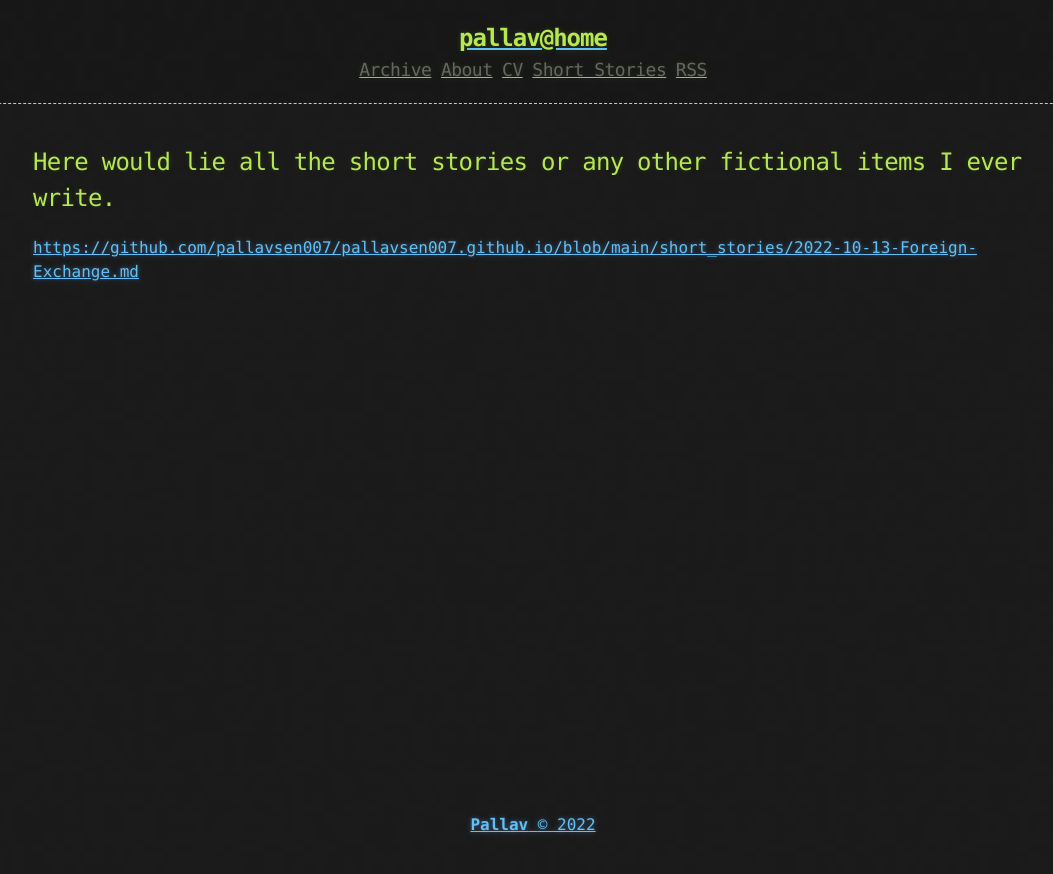
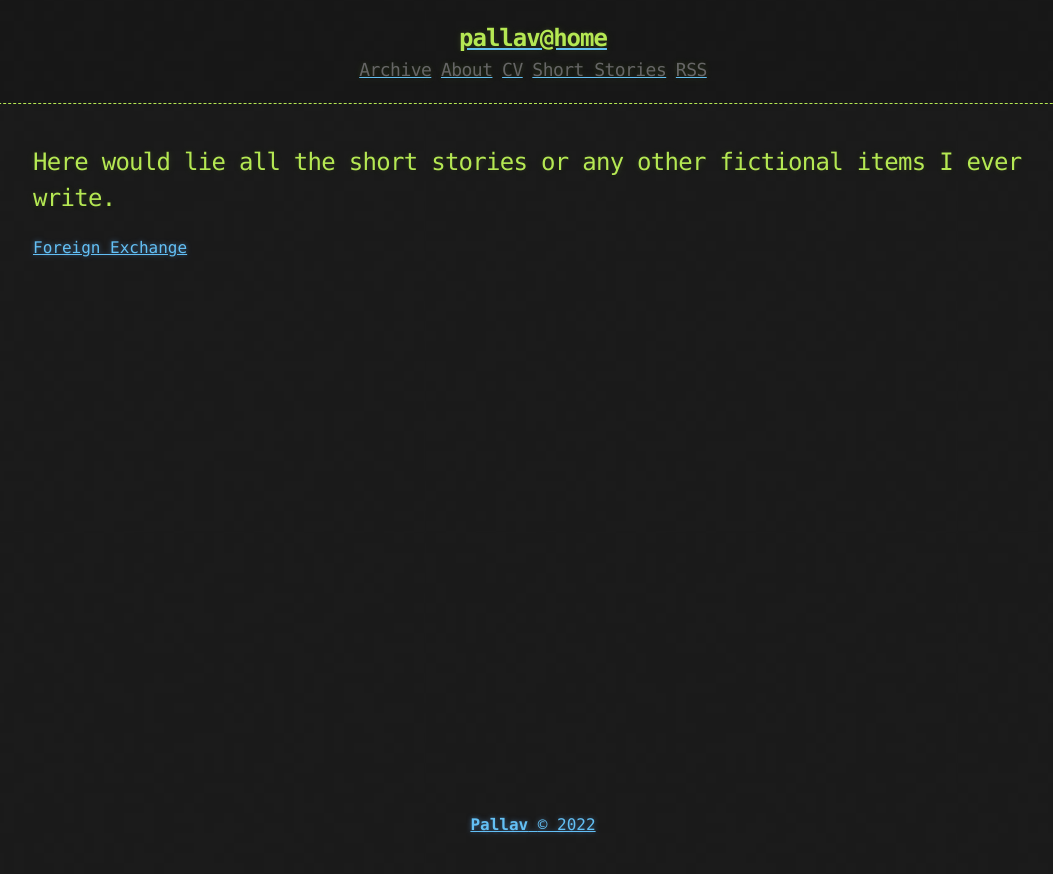
Before and after one commit to pallavsen007/pallavsen007.github.io, a Jekyll site: the page built from short_stories.md, in a window 1280 px wide. Shown: the top 874 px of the page, without its empty margins (107-1160 px from the left). Built offline with Jekyll 4.4.1, drawn with Linux system fonts in a browser that asks for light colours; part of the change alters nothing that is shown.

Commit message:
trying with the features

```diff
--- a/short_stories.md
+++ b/short_stories.md
@@ -6,4 +6,4 @@ published: true
 
 ## Here would lie all the short stories or any other fictional items I ever write.
 
-[https://github.com/pallavsen007/pallavsen007.github.io/blob/main/short_stories/2022-10-13-Foreign-Exchange.md](foreign exchange)
+[Foreign Exchange](./short_stories/2022-10-13-Foreign-Exchange.md)
```
Also changed, not shown: README.md (deleted), license.md (deleted).
